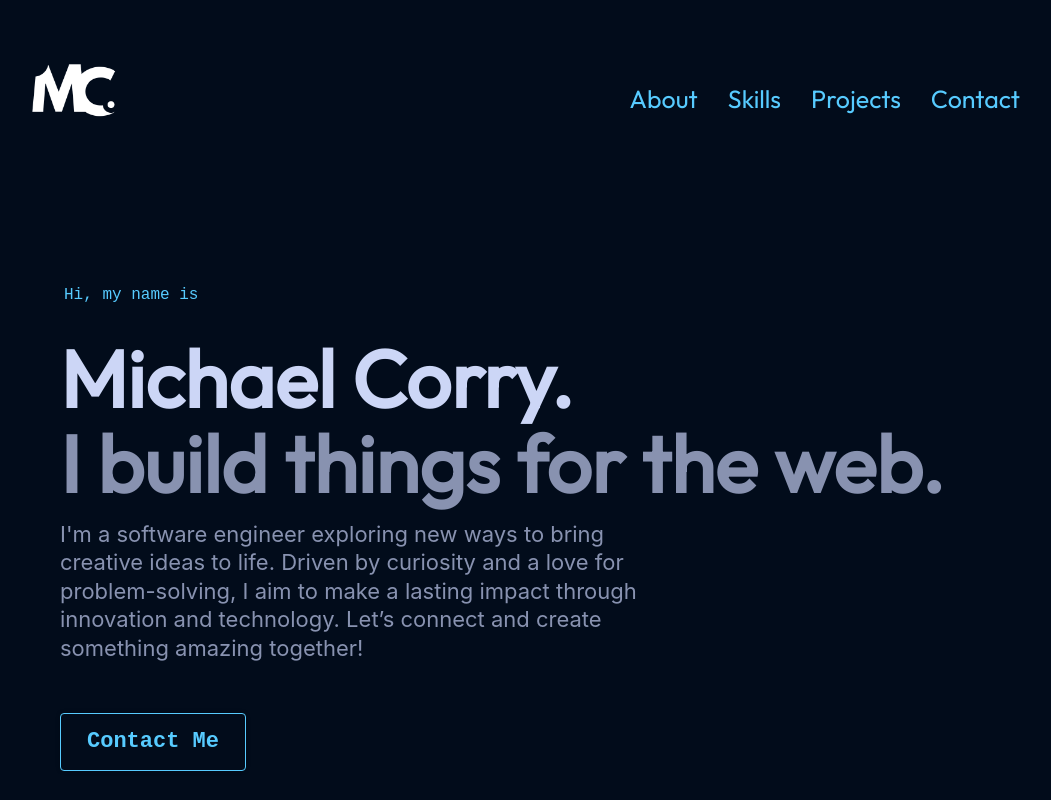
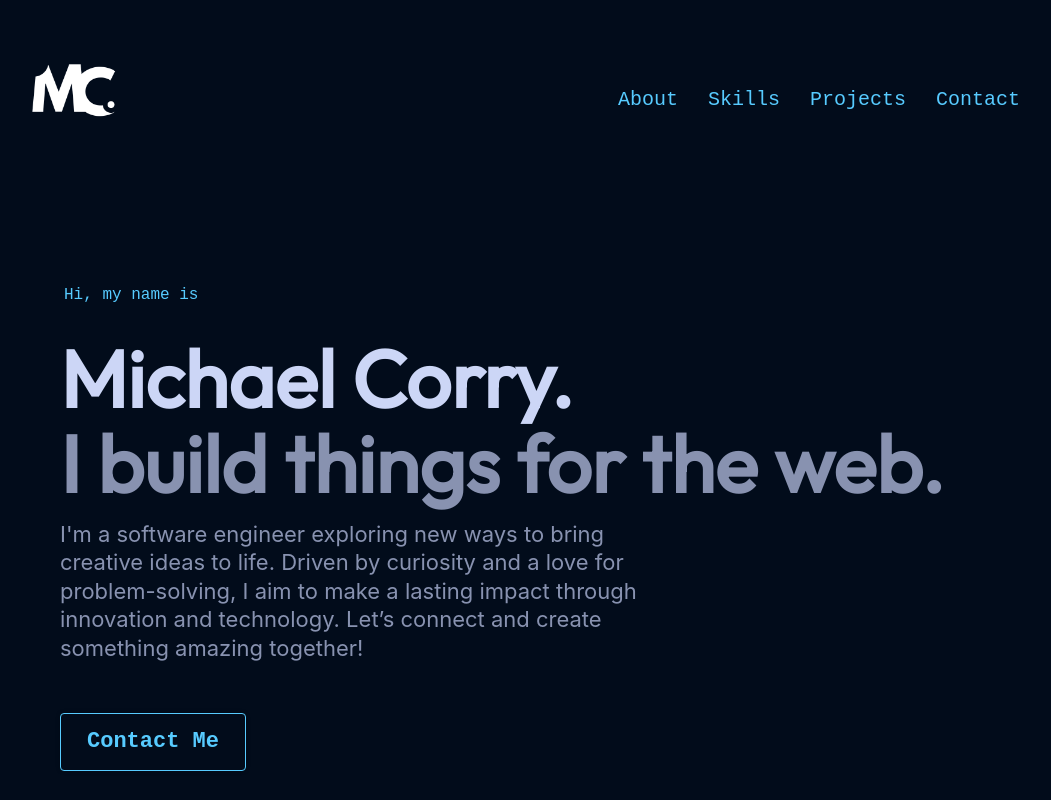
Before and after one commit to corryjnr/react-portfolio, a React (Vite) app: page / in a window 1280 px wide. Shown: the top 800 px of the page, without its empty margins (132-1183 px from the left). Built offline with nearby package versions, Linux system fonts and the light colour scheme.

Commit message:
Added logo

```diff
--- a/src/components/Navbar/Navbar.module.css
+++ b/src/components/Navbar/Navbar.module.css
@@ -8,7 +8,6 @@
     padding-top: 21px;
     z-index: 2;
     margin: 0 10%;
-    font-family: var(--font-mono);
 }
 
 .logo {
@@ -37,9 +36,10 @@
 }
 
 .menuItems a {
-    font-size: 25px;
+    font-size: var(--fz-xl);
     color: var(--blue);
     text-decoration: none;
+    font-family: var(--font-mono);
 }
 
 @media screen and (max-width: 830px) {
@@ -68,7 +68,7 @@
     .menuItems {
         display: none;
         flex-direction: column;
-        align-items: center;
+        align-items: flex-start;
         gap: 13px;
         border-radius: 10px;
         background: rgb(25, 55, 109);
@@ -77,6 +77,10 @@
         box-shadow: 0 0 4px 0 rgba(0, 0, 0, 0.25);
     }
 
+    .menuItems a {
+        font-size: var(--fz-md);
+    }
+
     .menuOpen {
         display: flex;
         z-index: 1;
```
